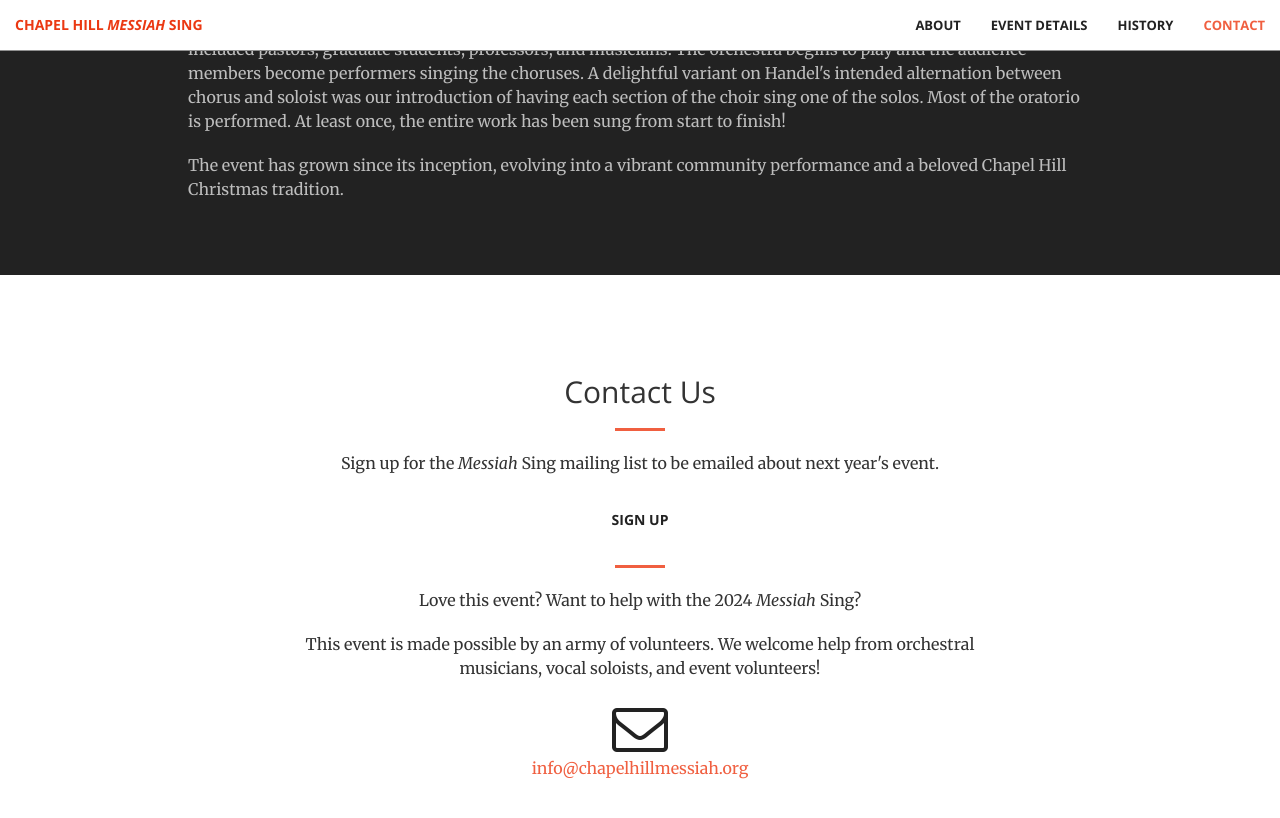
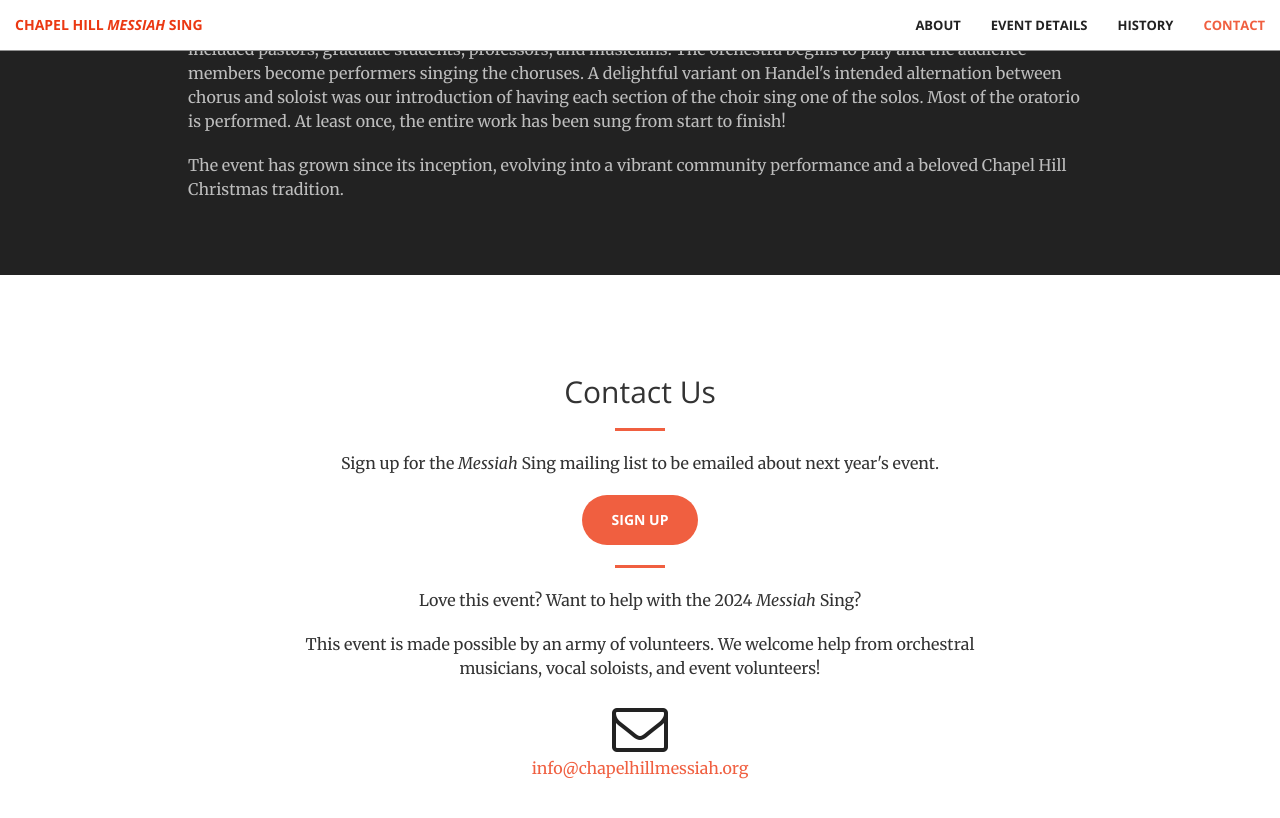
Before and after one commit to chapelhillmessiah/chapelhillmessiah.github.io, a Jekyll site: the page built from index.html, in a window 1280 px wide and 900 px high, scrolled down 2695 px. Shown: the top 818 px of the window. Built offline with Jekyll 4.4.1, drawn with Linux system fonts in a browser that asks for light colours.

Commit message:
[contact.html] change button from white to orange

```diff
--- a/_includes/contact.html
+++ b/_includes/contact.html
@@ -5,7 +5,7 @@
                 <h2 class="section-heading">Contact Us</h2>
                 <hr class="primary">
                 <p>Sign up for the <i>Messiah</i> Sing mailing list to be emailed about next year's event.</p>
-                <a href="https://forms.gle/7ZVjW8Bf9gYD95Tf9" class="btn btn-default btn-xl">Sign Up</a>
+                <a href="https://forms.gle/7ZVjW8Bf9gYD95Tf9" class="btn btn-primary btn-xl">Sign Up</a>
                 <hr class="primary">
                 <p>Love this event? Want to help with the 2024 <i>Messiah</i> Sing?</p>
                 <p>This event is made possible by an army of volunteers. We welcome help from orchestral musicians, vocal soloists, and event volunteers!</p>
```
